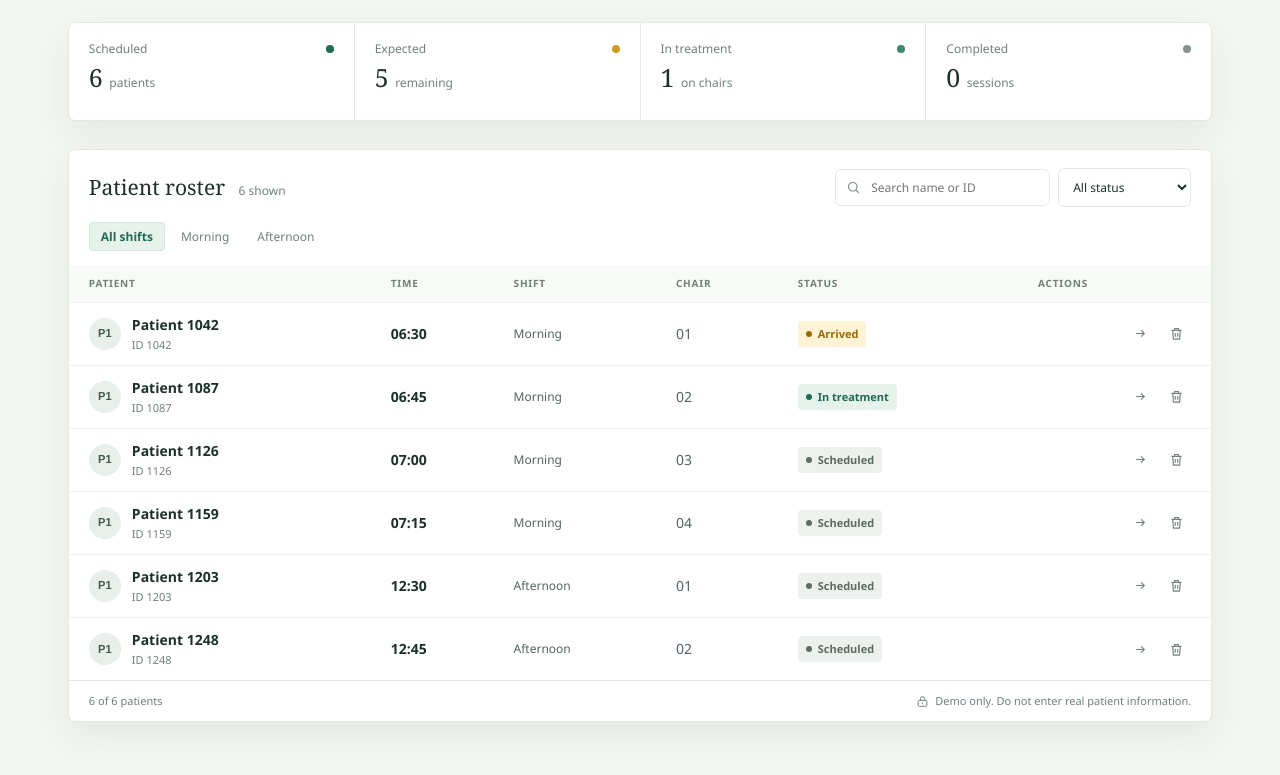
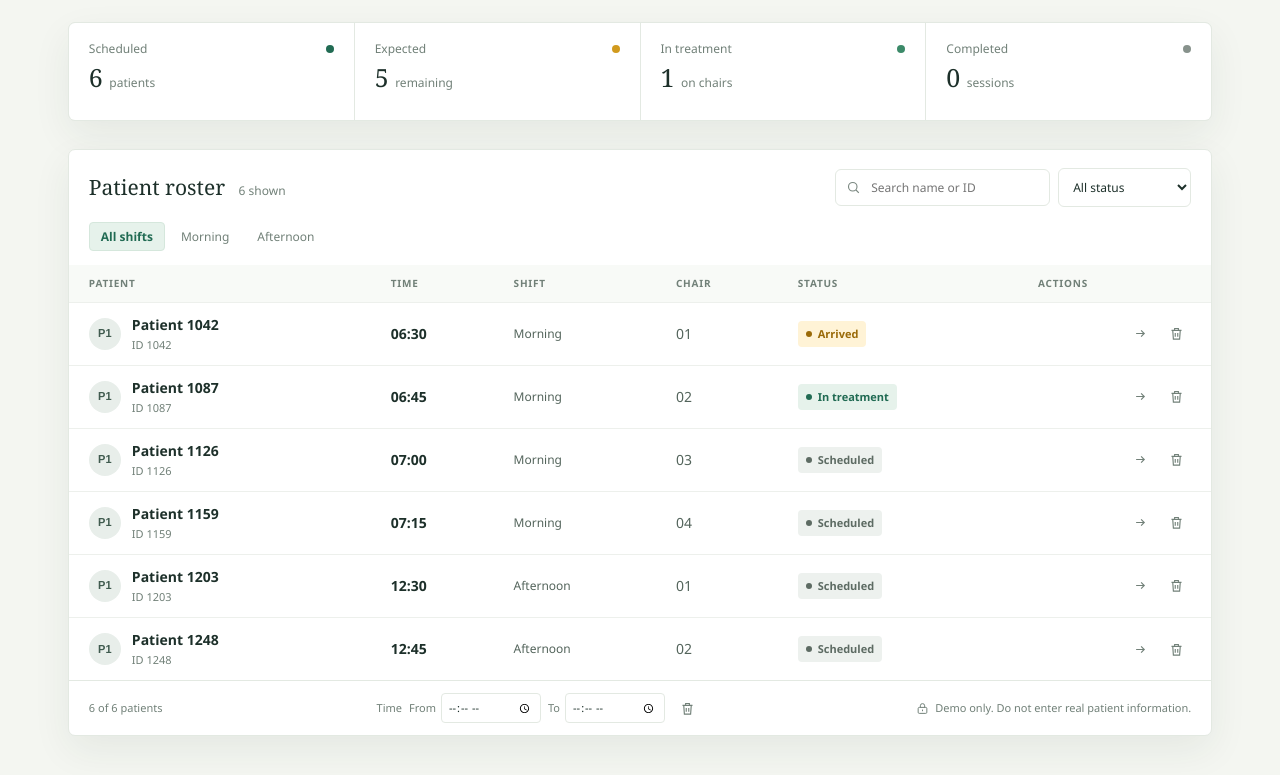
Before and after one commit to shijapmjay-max/shija-pmjay, a plain HTML site: page index.html in a window 1280 px wide. Shown: the part 187-962 px from the top of the page. Drawn offline with Linux system fonts and the light colour scheme.

Commit message:
Add roster appointment time filter

```diff
--- a/index.html
+++ b/index.html
@@ -113,6 +113,9 @@
 		.empty { padding: 44px 20px; color: var(--muted); text-align: center; }
 		.empty strong { display: block; margin-bottom: 5px; color: var(--ink); font: 400 19px Georgia, serif; }
 		.roster-foot { display: flex; align-items: center; justify-content: space-between; gap: 12px; padding: 12px 20px; border-top: 1px solid var(--line); color: var(--muted); font-size: 11px; }
+		.time-filter { display: flex; align-items: center; gap: 7px; white-space: nowrap; }
+		.time-filter label { display: flex; align-items: center; gap: 5px; }
+		.time-filter input { width: 100px; height: 30px; padding: 0 6px; border: 1px solid var(--line); border-radius: 4px; background: white; color: var(--ink); font-size: 11px; }
 		.privacy-note { display: flex; align-items: center; gap: 6px; }
 		.privacy-note svg { width: 13px; height: 13px; }
 		dialog { width: min(440px, calc(100vw - 28px)); padding: 0; border: 1px solid var(--line); border-radius: 8px; color: var(--ink); box-shadow: 0 24px 80px rgb(20 38 30 / 22%); }
@@ -221,6 +224,12 @@
 			</div>
 			<div class="roster-foot">
 				<span id="roster-foot-count">0 patients</span>
+					<div class="time-filter" aria-label="Filter appointments by time">
+						<span>Time</span>
+						<label for="time-from">From <input id="time-from" type="time"></label>
+						<label for="time-to">To <input id="time-to" type="time"></label>
+						<button class="icon-button" id="clear-time-filter" type="button" title="Clear time filter" aria-label="Clear time filter"><svg viewBox="0 0 24 24" fill="none" stroke="currentColor" stroke-width="1.8" aria-hidden="true"><path d="M4 7h16M10 11v6m4-6v6M9 7V4h6v3m-9 0 1 14h10l1-14"/></svg></button>
+					</div>
 				<span class="privacy-note"><svg viewBox="0 0 24 24" fill="none" stroke="currentColor" stroke-width="1.8" aria-hidden="true"><rect x="4" y="10" width="16" height="11" rx="2"/><path d="M8 10V7a4 4 0 0 1 8 0v3m-4 4v3"/></svg>Demo only. Do not enter real patient information.</span>
 			</div>
 		</section>
@@ -249,6 +258,8 @@
 		(() => {
 			const dateInput = document.querySelector('#list-date');
 			const excelInput = document.querySelector('#excel-input');
+			const timeFromInput = document.querySelector('#time-from');
+			const timeToInput = document.querySelector('#time-to');
 			const rosterBody = document.querySelector('#roster-body');
 			const dialog = document.querySelector('#patient-dialog');
 			const form = document.querySelector('#patient-form');
@@ -386,7 +397,8 @@
 				const visible = roster.filter(patient => {
 					const query = searchInput.value.trim().toLowerCase();
 					const matchesQuery = !query || `${patient.name} ${patient.patientId}`.toLowerCase().includes(query);
-					return matchesQuery && (activeShift === 'all' || patient.shift === activeShift) && (statusFilter.value === 'all' || patient.status === statusFilter.value);
+					const matchesTime = (!timeFromInput.value || patient.time >= timeFromInput.value) && (!timeToInput.value || patient.time <= timeToInput.value);
+					return matchesQuery && matchesTime && (activeShift === 'all' || patient.shift === activeShift) && (statusFilter.value === 'all' || patient.status === statusFilter.value);
 				}).sort((first, second) => first.time.localeCompare(second.time));
 				const arriving = roster.filter(patient => ['Scheduled', 'Arrived'].includes(patient.status)).length;
 				document.querySelector('#total-count').innerHTML = `${roster.length} <small>patients</small>`;
@@ -397,7 +409,7 @@
 				document.querySelector('#roster-foot-count').textContent = `${visible.length} of ${roster.length} patients`;
 
 				if (!visible.length) {
-					const hasFilter = searchInput.value || activeShift !== 'all' || statusFilter.value !== 'all';
+					const hasFilter = searchInput.value || timeFromInput.value || timeToInput.value || activeShift !== 'all' || statusFilter.value !== 'all';
 					rosterBody.innerHTML = `<tr><td colspan="6"><div class="empty"><strong>${hasFilter ? 'No matching patients' : 'No patients on this date'}</strong>${hasFilter ? 'Try changing the search or filters.' : 'Add a patient to start this daily list.'}</div></td></tr>`;
 					return;
 				}
@@ -439,6 +451,13 @@
 				render();
 			}));
 			dateInput.addEventListener('change', render);
+			timeFromInput.addEventListener('input', render);
+			timeToInput.addEventListener('input', render);
+			document.querySelector('#clear-time-filter').addEventListener('click', () => {
+				timeFromInput.value = '';
+				timeToInput.value = '';
+				render();
+			});
 			document.querySelector('#upload-button').addEventListener('click', () => excelInput.click());
 			excelInput.addEventListener('change', event => importExcelFile(event.target.files[0]));
 			searchInput.addEventListener('input', render);
```
